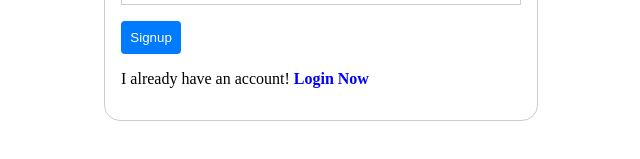
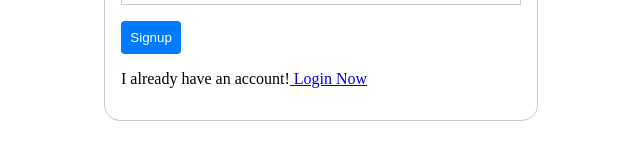
Before and after one commit to Ireme-Nyawe/signUpLogin, a React (Vite) app: page /signup in a window 1280 px wide. Shown: the part 227-386 px from the top of the page, without its empty margins (319-959 px from the left). Built offline with nearby package versions, Linux system fonts and the light colour scheme.

Commit message:
handle navigate login

```diff
--- a/src/components/Login.jsx
+++ b/src/components/Login.jsx
@@ -3,7 +3,7 @@ import { Link, useLocation } from 'react-router-dom';
 
 
 
-function Login({handle}) {
+function Login() {
 
   const [formData, setFormData] = useState({
     email: "",
--- a/src/components/Signup.jsx
+++ b/src/components/Signup.jsx
@@ -1,7 +1,7 @@
 import React, { useState } from 'react';
 import axios from 'axios';
-
-function Signup({handle}){
+import { Link } from 'react-router-dom';
+function Signup(){
   const [formData, setFormData] = useState({
     email: "",
     password: "",
@@ -52,7 +52,7 @@ function Signup({handle}){
         />
       </div>
       <button type="submit">Signup</button>
-      <p>I already have an account! <span className='linki' onClick={handle}>Login Now</span></p>
+      <p>I already have an account!<Link to="/home"> Login Now</Link></p>
       <p>
       </p>
     </form>
```
